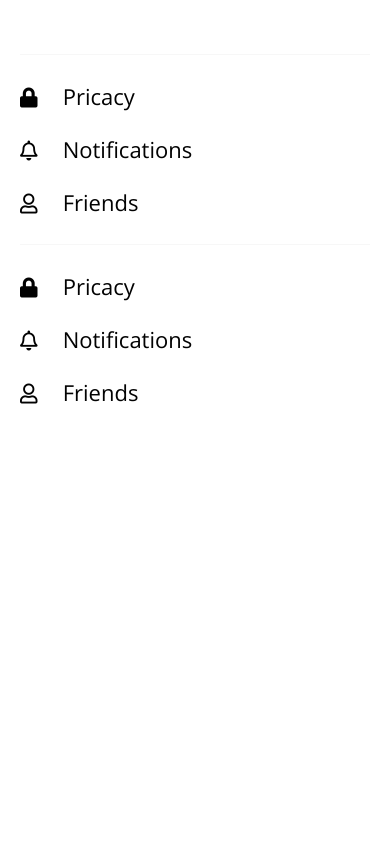
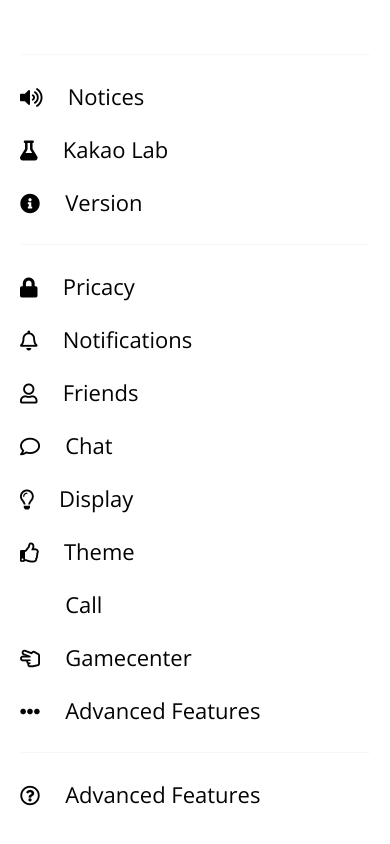
Before and after one commit to yojuyoon/kakao-clone-v.2, a plain HTML site: page settings.html in a window 390 px wide. Shown: the part 86-930 px from the top of the page. Before the commit the page ends 844 px from the top, so only its background shows below. Drawn offline with nearby package versions, Linux system fonts and the light colour scheme.

Commit message:
added section
added section

```diff
--- a/css/styles.css
+++ b/css/styles.css
@@ -13,6 +13,7 @@
 
 * {
   box-sizing: border-box;
+  list-style: none;
 }
 
 body {
--- a/settings.html
+++ b/settings.html
@@ -45,21 +45,21 @@
             <ul class="setting__list">
                 <li class="settings__setting">
                     <span class="settings__icon">
-                        <i class="fas fa-lock"></i>
+                        <i class="fas fa-volume-up"></i>
                     </span>
-                    <span class="settings__title">Pricacy</span>
+                    <span class="settings__title">Notices</span>
                 </li>
                 <li class="settings__setting">
                     <span class="settings__icon">
-                        <i class="far fa-bell"></i>
+                        <i class="fas fa-flask"></i>
                     </span>
-                    <span class="settings__title">Notifications</span>
+                    <span class="settings__title">Kakao Lab</span>
                 </li>
                 <li class="settings__setting">
                     <span class="settings__icon">
-                        <i class="far fa-user"></i>
+                        <i class="fas fa-info-circle"></i>
                     </span>
-                    <span class="settings__title">Friends</span>
+                    <span class="settings__title">Version</span>
                 </li>
             </ul>
         </section>
@@ -83,7 +83,51 @@
                     </span>
                     <span class="settings__title">Friends</span>
                 </li>
+                <li class="settings__setting">
+                    <span class="settings__icon">
+                        <i class="far fa-comment"></i>
+                    </span>
+                    <span class="settings__title">Chat</span>
+                </li>
+                <li class="settings__setting">
+                    <span class="settings__icon">
+                        <i class="far fa-lightbulb"></i>
+                    </span>
+                    <span class="settings__title">Display</span>
+                </li>
+                <li class="settings__setting">
+                    <span class="settings__icon">
+                        <i class="far fa-thumbs-up"></i>
+                    </span>
+                    <span class="settings__title">Theme</span>
+                </li>
+                <li class="settings__setting">
+                    <span class="settings__icon">
+                        <i class="far fa-mobile-alt"></i>
+                    </span>
+                    <span class="settings__title">Call</span>
+                </li>
+                <li class="settings__setting">
+                    <span class="settings__icon">
+                        <i class="far fa-hand-scissors"></i>
+                    </span>
+                    <span class="settings__title">Gamecenter</span>
+                </li>
+                <li class="settings__setting">
+                    <span class="settings__icon">
+                        <i class="fas fa-ellipsis-h"></i>
+                    </span>
+                    <span class="settings__title">Advanced Features</span>
+                </li>
             </ul>
+        </section>
+        <section class="settings__sections">
+            <li class="settings__setting">
+                <span class="settings__icon">
+                    <i class="far fa-question-circle"></i>
+                </span>
+                <span class="settings__title">Advanced Features</span>
+            </li>
         </section>
         </main>
         <div class="bigScreen">
```
